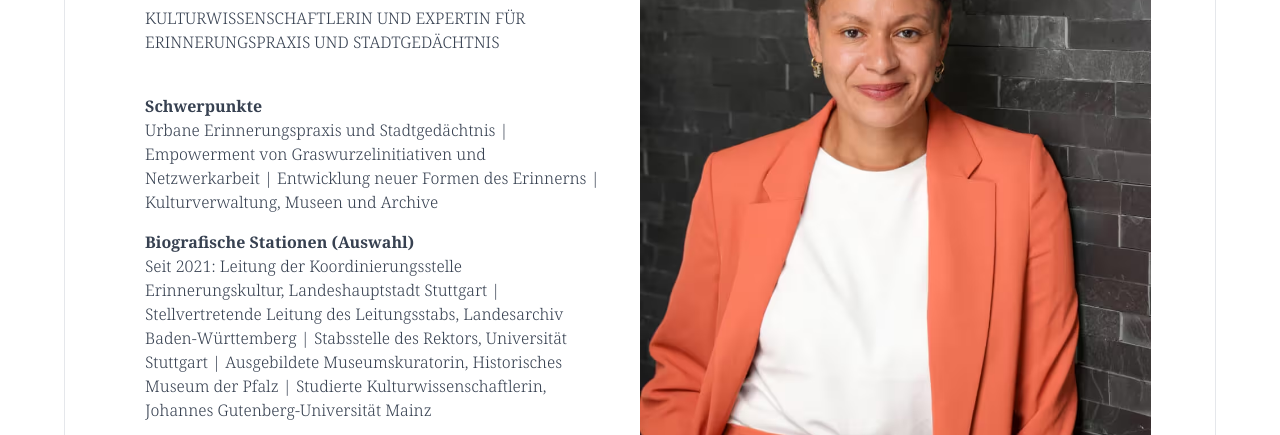
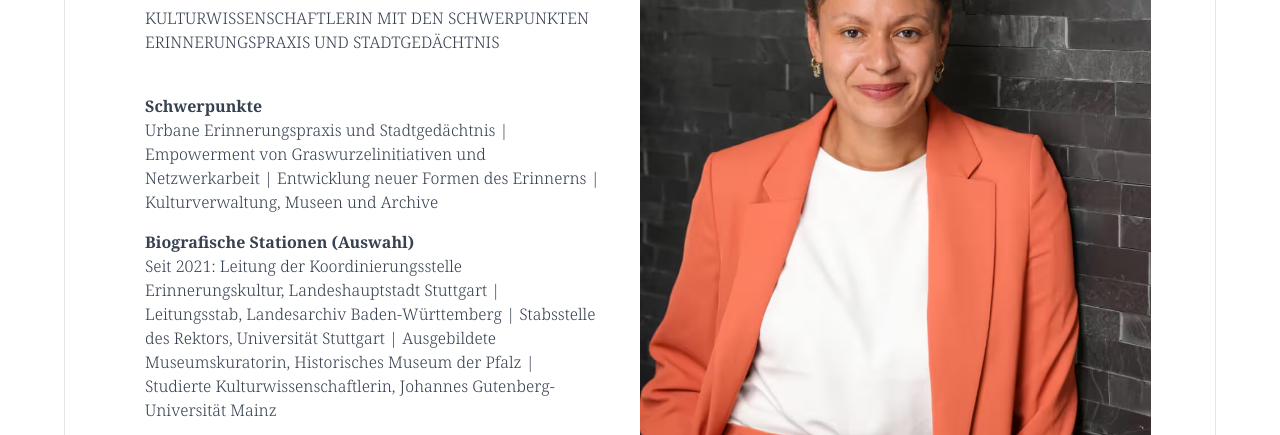
Before and after one commit to nseimu/nseimu.github.io, a website: page index.html in a window 1280 px wide. Shown: the part 179-614 px from the top of the page. Drawn offline with Linux system fonts and the light colour scheme.

Commit message:
Edited two words

```diff
--- a/index.html
+++ b/index.html
@@ -2,7 +2,7 @@
 <html lang="de">
   <head>
     <meta charset="utf-8" />
-    <meta name="description" content="Nadine Seidu ist Kulturwissenschaftlerin und Expertin für eine urbane Erinnerungspraxis und Stadtgedächtnis." />
+    <meta name="description" content="Nadine Seidu ist Kulturwissenschaftlerin mit den Schwerpunkten urbane Erinnerungspraxis und Stadtgedächtnis." />
     <meta name="viewport" content="width=device-width, initial-scale=1.0" />
     <meta property="og:image" content="https://www.nadineseidu.info/img/1724333521397-og.jpg" />
     <meta name="og:site_name" content="Nadine Seidu" />
@@ -47,11 +47,11 @@
       <div class="grid grid-cols-1 md:grid-cols-2 mx-auto w-3xl md:max-w-6xl text-gray-700 md:mt-16 md:border">
         <div class="p-10 md:pb-20 md:pl-20">
           <h2 class="font-bold text-4xl md:text-5xl mb-4">Nadine Seidu</h2>
-          <p class="mb-10 uppercase">Kulturwissenschaftlerin und Expertin für Erinnerungspraxis und Stadtgedächtnis</p>
+          <p class="mb-10 uppercase">Kulturwissenschaftlerin mit den Schwerpunkten Erinnerungspraxis und Stadtgedächtnis</p>
           <strong class="font-bold">Schwerpunkte</strong>
           <p class="mb-4">Urbane Erinnerungspraxis und Stadtgedächtnis | Empowerment von Graswurzelinitiativen und Netzwerkarbeit | Entwicklung neuer Formen des Erinnerns | Kulturverwaltung, Museen und Archive</p>
           <strong class="font-bold">Biografische Stationen (Auswahl)</strong>
-          <p class="mb-4">Seit 2021: Leitung der Koordinierungsstelle Erinnerungskultur, Landeshauptstadt Stuttgart | Stellvertretende Leitung des Leitungsstabs, Landesarchiv Baden-Württemberg | Stabsstelle des Rektors, Universität Stuttgart | Ausgebildete Museumskuratorin, Historisches Museum der Pfalz | Studierte Kulturwissenschaftlerin, Johannes Gutenberg-Universität Mainz</p>
+          <p class="mb-4">Seit 2021: Leitung der Koordinierungsstelle Erinnerungskultur, Landeshauptstadt Stuttgart | Leitungsstab, Landesarchiv Baden-Württemberg | Stabsstelle des Rektors, Universität Stuttgart | Ausgebildete Museumskuratorin, Historisches Museum der Pfalz | Studierte Kulturwissenschaftlerin, Johannes Gutenberg-Universität Mainz</p>
           <ul class="flex -mx-2.5">
             <li>
               <a class="inline-flex items-center justify-center w-14 h-14 p-2.5" aria-label="E-Mail schreiben" href="mailto:kontakt@nadineseidu.info">
```
